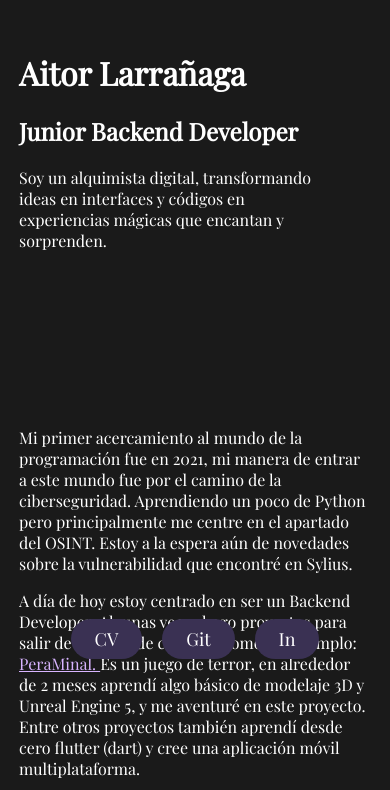
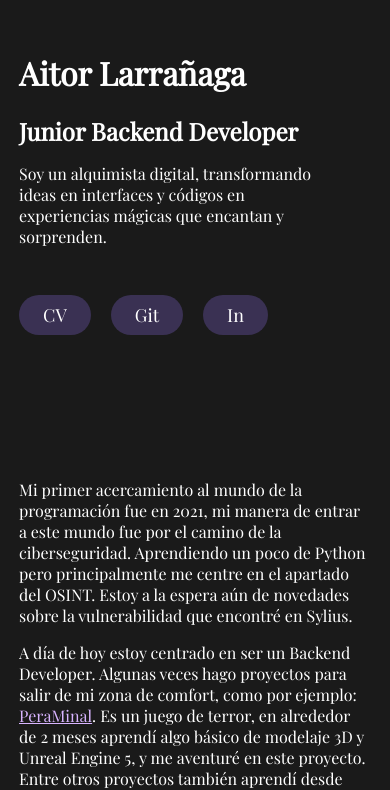
Before and after one commit to chiwaka03/Portfolio-in-React, a React (Vite) app in the folder vite-project/: page / in a window 390 px wide. Shown: the part 109-899 px from the top of the page. Built offline with nearby package versions, Linux system fonts and the light colour scheme.

Commit message:
Refactoring Position of half1 and half2

```diff
--- a/vite-project/src/AboutMe.tsx
+++ b/vite-project/src/AboutMe.tsx
@@ -13,7 +13,7 @@ const AboutMe: React.FC = () => {
 
             <p>
                 A día de hoy estoy centrado en ser un Backend Developer. Algunas veces
-                hago proyectos para salir de mi zona de comfort, como por ejemplo: <a href='https://chiwaka03.itch.io/peraminal'>PeraMinal. </a>
+                hago proyectos para salir de mi zona de comfort, como por ejemplo: <a href='https://chiwaka03.itch.io/peraminal' target='_blank'>PeraMinal</a>.
                 Es un juego de terror, en alrededor de 2 meses aprendí algo básico de modelaje 3D y Unreal Engine 5, y me aventuré en este proyecto.
                 Entre otros proyectos también aprendí desde cero flutter (dart) y cree una aplicación móvil multiplataforma.
             </p>
--- a/vite-project/src/App.tsx
+++ b/vite-project/src/App.tsx
@@ -13,8 +13,9 @@ const App: React.FC = () => {
         <div>
           <Body />
         </div>
+        <SocialButtons />
       </div>
-      <SocialButtons />
+
       <div className='half-2'>
         <div>
           <AboutMe />
--- a/vite-project/src/CSS/styles.css
+++ b/vite-project/src/CSS/styles.css
@@ -29,6 +29,7 @@ h1 {
 }
 h2 {
   font-size: 2rem;
+  display: inline;
 }
 
 p {
@@ -104,7 +105,6 @@ section {
 .social-container {
   position: fixed;
   bottom: 10vh;
-  z-index: 1000;
 }
 
 .text-alchemist {
@@ -119,21 +119,23 @@ section {
   display: flex;
   justify-content: space-between;
   margin: 0 auto;
-  max-width: 80%;
+  max-width: 1280px;
+  padding-left: 6rem;
+  padding-right: 6rem;
 }
 
 .half-1 {
   width: 50%;
-  position: fixed;
   top: 0;
   left: 10%;
   right: 0;
+  position: sticky;
+  max-height: 100vh;
 }
 
 .half-2 {
-  width: 60%;
+  width: 50%;
   overflow-y: auto;
-  margin-left: 40%;
   padding-bottom: 5%;
 }
 
@@ -198,6 +200,7 @@ section {
     flex-direction: column;
     align-items: center;
     max-width: 95%;
+    padding: 0;
   }
   .half-1 {
     width: 95%;
@@ -213,9 +216,11 @@ section {
     width: 95%;
     margin-left: 15%;
     margin-right: 15%;
-    padding-bottom: 15%;
+    position: relative;
+    left: 0%;
   }
   .half2-container {
+    margin-top: 5rem;
     margin-left: 0;
   }
   .project-card {
@@ -231,5 +236,12 @@ section {
     margin-bottom: 30%;
     padding: 24px;
   }
+  .social-container {
+    align-self: flex-start;
+    display: flex;
+    position: static;
+    margin-top: 3rem;
+    margin-bottom: 4rem;
+  }
 
 }
```
